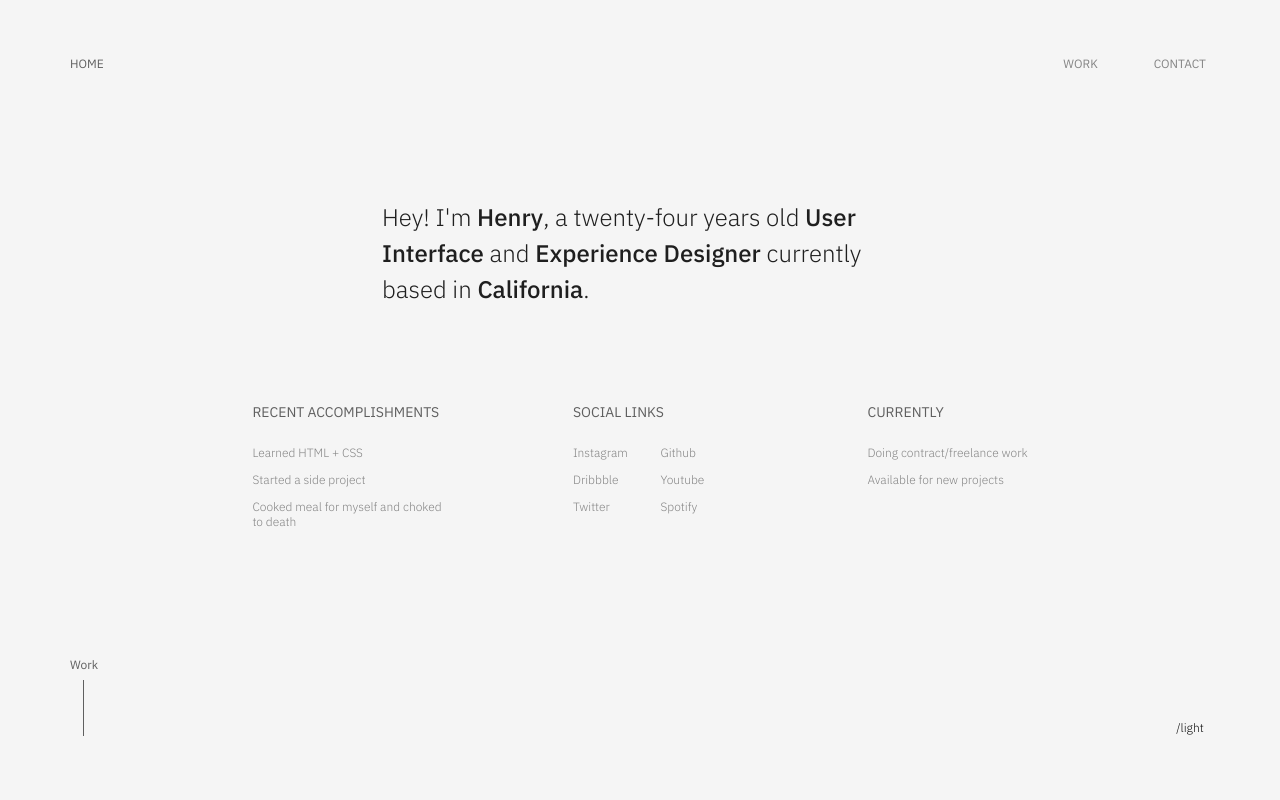
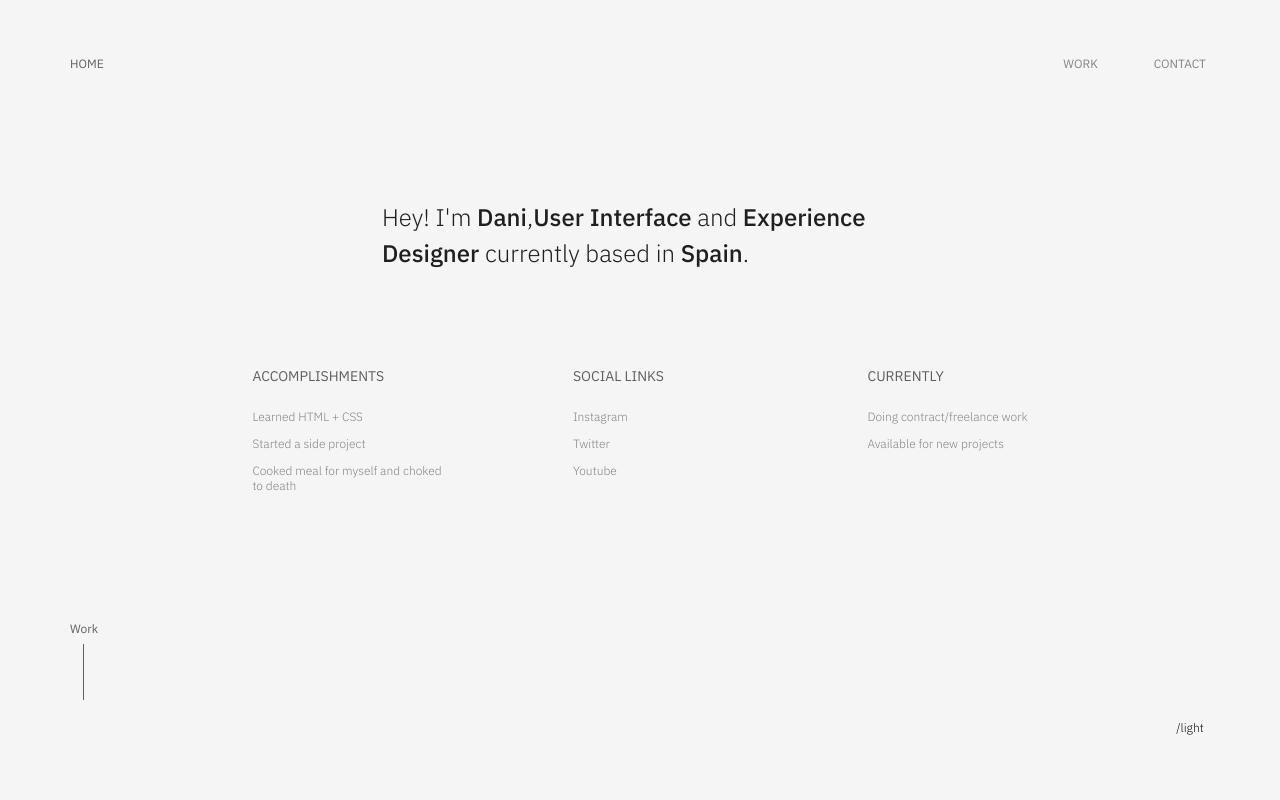
Before and after one commit to SoyDaniGFX/myPortfolio, a Next.js app: page / in a window 1280 px wide. Shown: the top 800 px of the page. Built offline with nearby package versions, Linux system fonts and the light colour scheme.

Commit message:
Update data.js

```diff
--- a/data.js
+++ b/data.js
@@ -1,13 +1,13 @@
 /* eslint-disable import/no-anonymous-default-export */
 export default {
-  name: "Henry",
-  email: "therealjohndoe@gmail.com",
+  name: "Dani",
+  email: "soydanigfx@gmail.com",
   about:
-    "Hey! I'm <b>Henry</b>, a twenty-four years old <b>User Interface</b> and <b>Experience Designer</b> currently based in <b>California</b>.",
+    "Hey! I'm <b>Dani</b>,<b>User Interface</b> and <b>Experience Designer</b> currently based in <b>Spain</b>.",
 
   // intro
   accomplishments: {
-    name: "Recent Accomplishments",
+    name: "Accomplishments",
     value: [
       "Learned HTML + CSS",
       "Started a side project",
@@ -18,11 +18,8 @@ export default {
     name: "Social Links",
     value: [
       { name: "Instagram", link: "/" },
-      { name: "Dribbble", link: "/" },
       { name: "Twitter", link: "/" },
-      { name: "Github", link: "/" },
       { name: "Youtube", link: "/" },
-      { name: "Spotify", link: "/" },
     ],
   },
   currentProfession: {
@@ -39,11 +36,11 @@ export default {
     value: [
       {
         name: "Gmail",
-        value: "therealjohndoe@gmail.com",
+        value: "soydanigfx@gmail.com",
       },
       {
-        name: "Discord",
-        value: "DopeAss#9669",
+        name: "Twitter",
+        value: "@soydanigfx",
       },
     ],
   },
```
